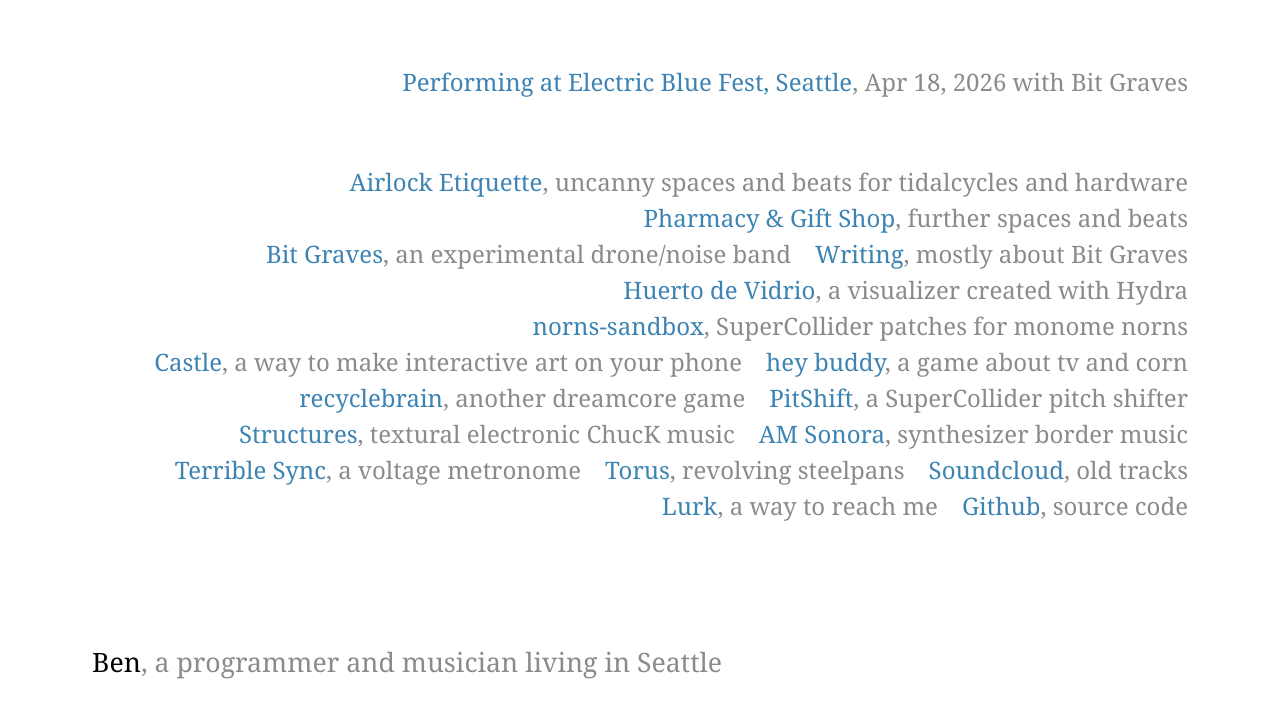
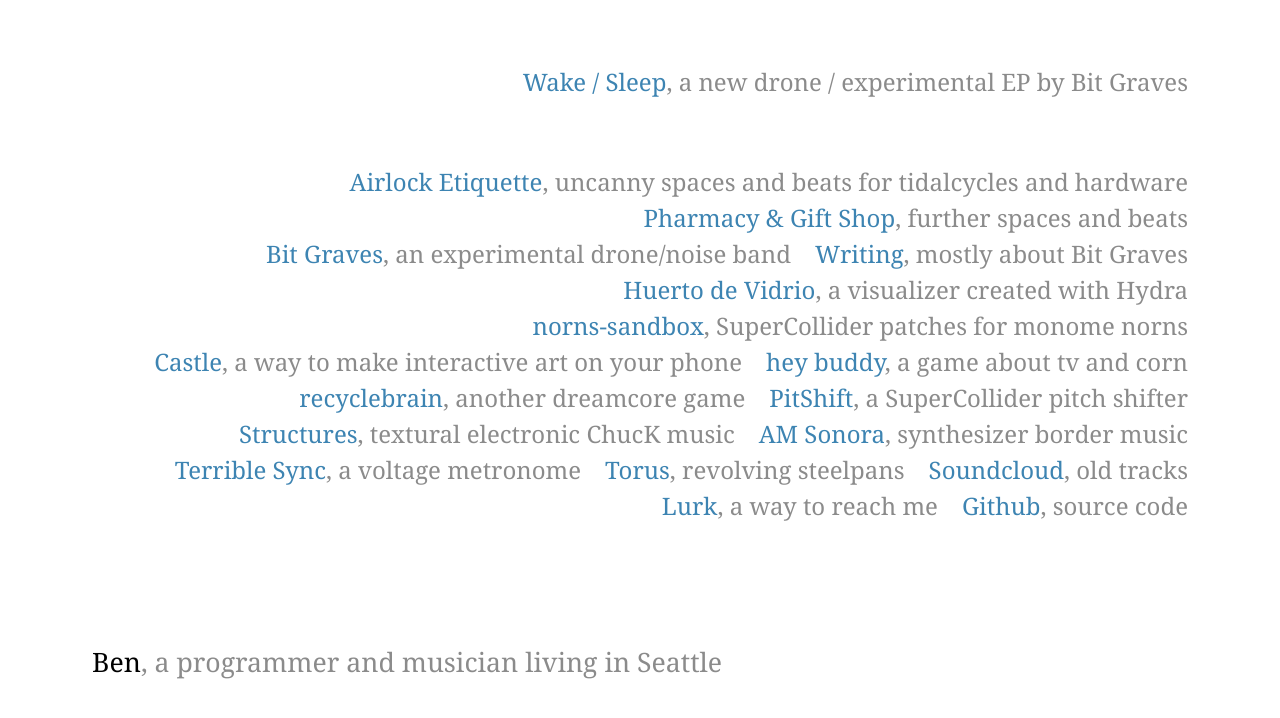
Before and after one commit to terribleben/tb-www, a React (Create React App) app: page / in a window 1280 px wide. Shown: the top 718 px of the page. Built offline with nearby package versions, Linux system fonts and the light colour scheme; the HTML template or start-up script is replaced by a standard one.

Commit message:
add wake / sleep

```diff
--- a/src/App.js
+++ b/src/App.js
@@ -7,9 +7,14 @@
     title: "New",
     items: [
       {
+        name: "Wake / Sleep",
+        description: "a new drone / experimental EP by Bit Graves",
+        url: "https://bitgraves.bandcamp.com/album/wake-sleep"
+      }
+      /* {
         name: "Performing at Electric Blue Fest, Seattle",
         description: "Apr 18, 2026 with Bit Graves"
-      }
+      } */
       /* {
         name: "Airlock Etiquette",
         url: "https://alcala-roth.bandcamp.com/album/airlock-etiquette",
```
